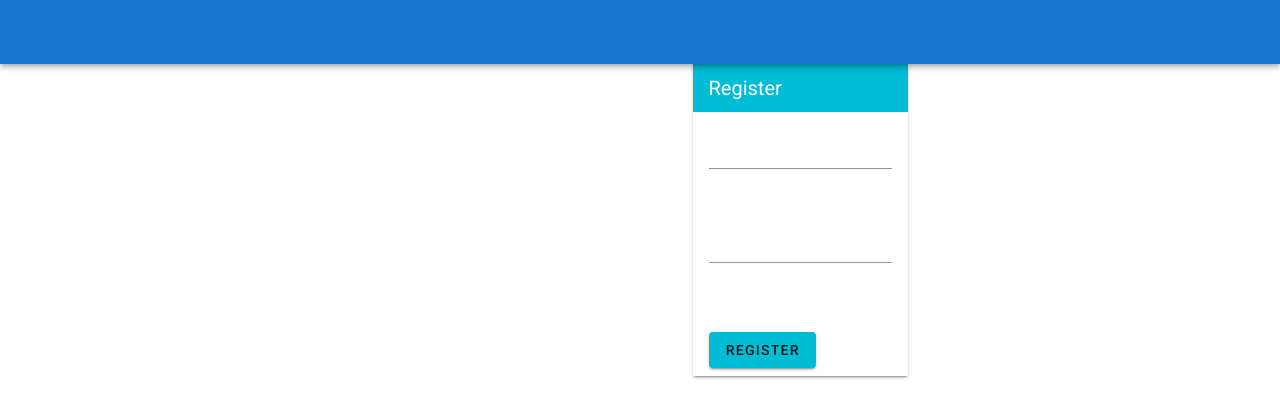
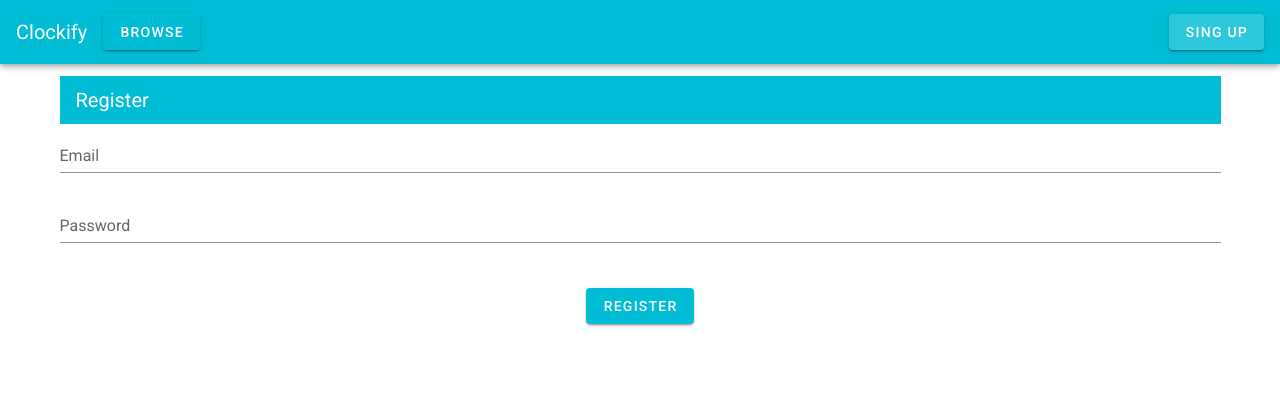
Before and after one commit to deneap/project, a Vue app in the folder client/: page /register in a window 1280 px wide. Shown: the top 418 px of the page. Built offline with nearby package versions, Linux system fonts and the light colour scheme.

Commit message:
Lectia 3 min22, Toolbar

```diff
--- a/client/src/App.vue
+++ b/client/src/App.vue
@@ -1,25 +1,22 @@
 <template>
+<div id="app">
   <v-app>
-    <v-app-bar
-      app
-      color="primary"
-      dark
-    >
-      <v-spacer></v-spacer>
-    </v-app-bar>
-
-    <v-content>
+    <page-header />
+    <main>
+    <v-content fluent>
 <router-view></router-view>
     </v-content>
+    </main>
   </v-app>
+</div>
 </template>
 
 <script>
+import PageHeader from '@/components/Header.vue'
 export default {
   name: 'App',
-
-  data: () => ({
-    //
-  }),
-};
+  components: {
+    PageHeader
+  }
+}
 </script>
--- /dev/null
+++ b/client/src/components/Header.vue
@@ -0,0 +1,43 @@
+<template>
+ <v-app-bar
+      app class="cyan" dark>
+        <v-toolbar-title class="mr-4">
+         <span class="home" @click="navigateTo({name: 'root'})">
+        Clockify
+         </span>
+    </v-toolbar-title>
+
+      <v-btn class="cyan">
+        Browse
+      </v-btn>
+
+
+
+<v-spacer></v-spacer>
+      <v-btn class="cyan" :to="{
+          name: 'register'
+        }">
+        Sing Up
+      </v-btn>
+
+    </v-app-bar>
+</template>
+
+<script>
+export default {
+    methods: {
+        navigateTo (router) {
+            this.$router.push(router)
+        }
+    }
+  }
+</script>
+
+<style scoped>
+.home {
+    cursor: pointer;
+}
+.home:hover {
+    color: blue
+}
+</style>
--- a/client/src/components/Register.vue
+++ b/client/src/components/Register.vue
@@ -1,20 +1,26 @@
 <template>
-  <v-layout column align-center>
-    <v-flex xs6 offset-xs3>
-  <div class="white elevation-2">
-    <v-toolbar flat dense class="cyan" dark>
-    <v-toolbar-title>Register</v-toolbar-title>
-    </v-toolbar>
+  <v-form>
+    <v-container>
+      <v-row>
+       <v-col cols="12" class="text-center">
+        <v-toolbar flat dense class="cyan" dark>
+        <v-toolbar-title>Register</v-toolbar-title>
+        </v-toolbar>
+          <v-text-field
+            label="Email" v-model="email"
+          ></v-text-field>
+          <v-text-field
+            label="Password" v-model="password"
+          ></v-text-field>
+          <div class="error" v-html="error" /><br />
+          <v-btn class="cyan" @click="register" dark>Register</v-btn>
+        </v-col>
 
-  <div class="pl-4 pr-4 pt-2 pb-2">
-    <v-text-field lable="Email" v-model="email"></v-text-field> <br />
-    <v-text-field lable="Password" v-model="password"></v-text-field> <br />
- <div class="error" v-html="error" /><br />
- <v-btn class="cyan" @click="register">Register</v-btn>
-  </div>
- </div>
-      </v-flex>
-  </v-layout>
+
+
+      </v-row>
+    </v-container>
+  </v-form>
 </template>
 
 <script>
@@ -43,7 +49,5 @@ data () {
 </script>
 
 <style scoped>
-.error {
-  color: red;
-}
+
 </style>
--- a/client/src/router.js
+++ b/client/src/router.js
@@ -8,7 +8,7 @@ Vue.use(VueRouter)
   const routes = [
   {
     path: '/',
-    name: 'Home',
+    name: 'root',
     component: Home
   },
   {
```
Also changed, not shown: client/src/components/Register copy.vue (added, +46 -0 lines).
